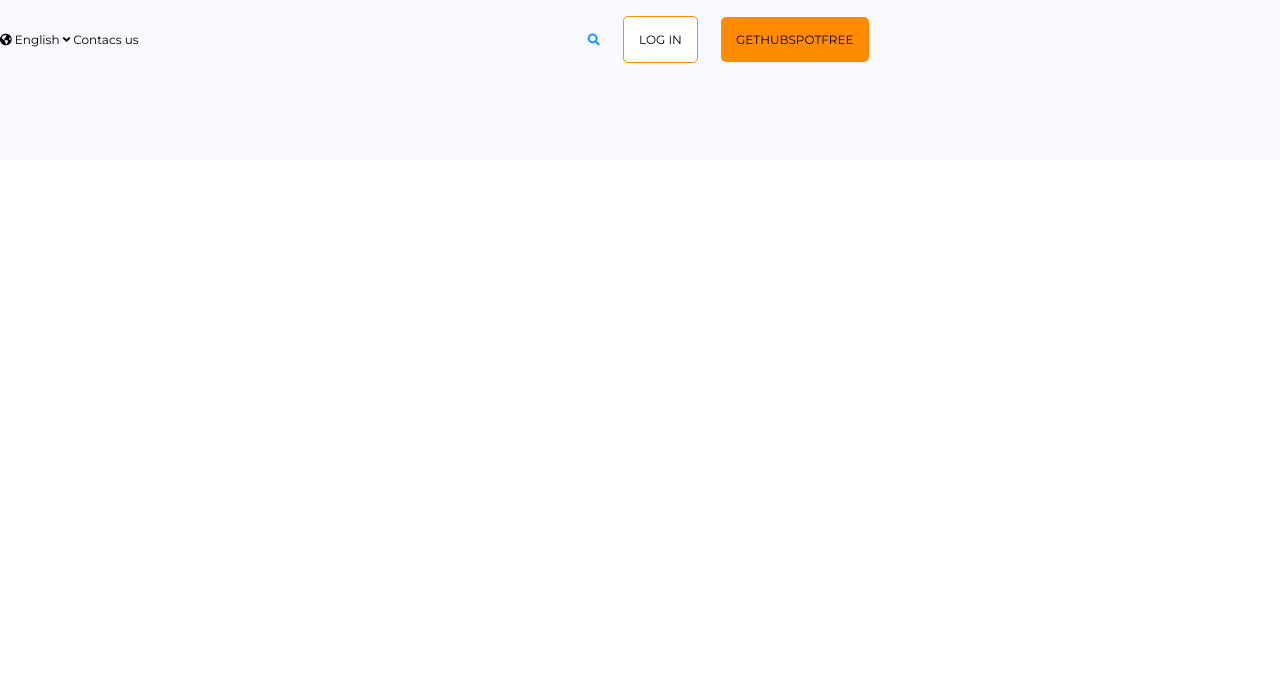
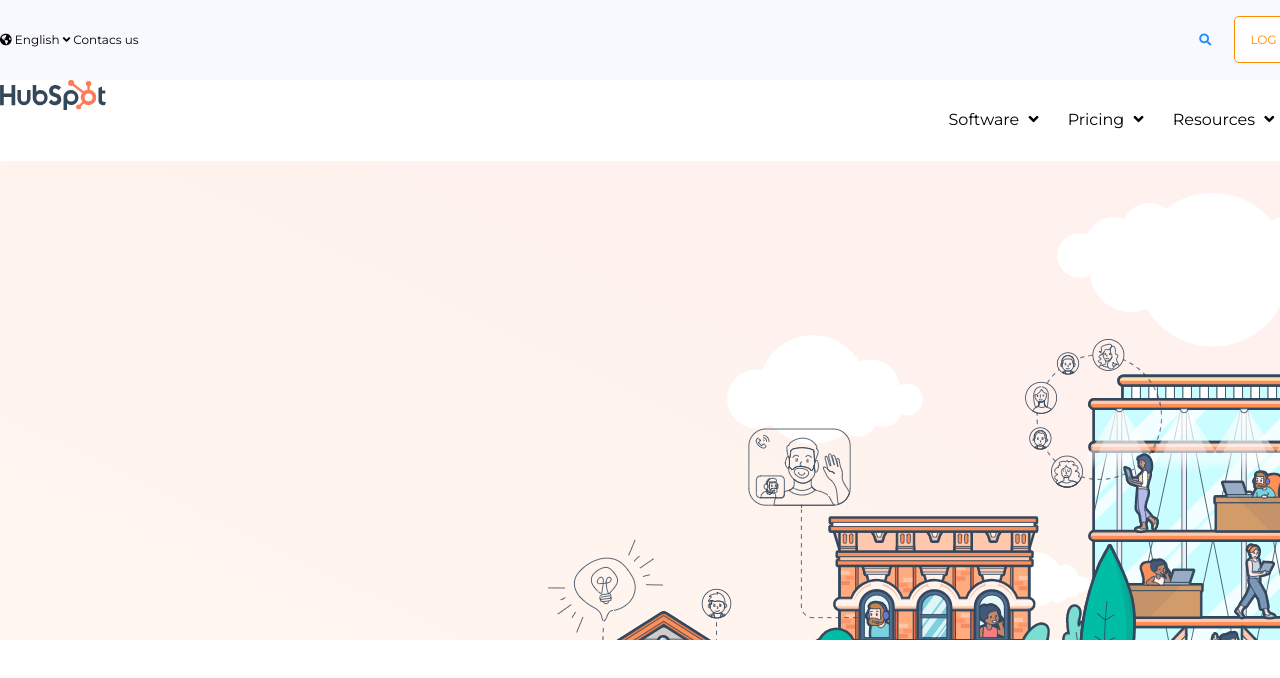
Before and after one commit to EmmanueleLibraro/htmlcss-hubspot, a plain HTML site: page index.html in a window 1280 px wide. Shown: the top 678 px of the page. Drawn offline with Linux system fonts and the light colour scheme.

Commit message:
nav-inizio jumbo

```diff
--- a/css/main.css
+++ b/css/main.css
@@ -48,7 +48,7 @@ h4{
     background-color: #F8F8FF;
 }
 
-.main-header .main.text{
+.main-header .main-text{
     width: 50%;
 }
 
@@ -79,14 +79,38 @@ h4{
 }
 
 /* Bottone-1-2 */
-.btn-1{
+.lista-1 .btn-1 {
     color: #FF8C00;
     border: 1px solid #FF8C00;
     background: #fff;
 }
 
-.btn-2{
+.lista-1 .btn-2{
     color: #fff;
     background: #FF8C00;
     border: transparent;
 }
+
+.main-nav{
+    line-height: 80px;
+}
+
+.main-nav .right-nav{
+    word-spacing: 5px;
+    width: 50%;
+    text-align: right;
+}
+
+.logo-main{
+    width: 50%;
+}
+
+.logo{
+    vertical-align: middle;
+}
+
+.section-background{
+    height: 480px;
+    background-image: url(../img-hubspot/jumbotron.png);
+
+}
--- a/index.html
+++ b/index.html
@@ -18,10 +18,10 @@
     <header class="main-header">
         <div class="container clearfix">
             <div class="main-text text float-left">
-
+                <!-- Barra sinistra -->
                 <i class="fas fa-globe-americas"></i> English <i class="fas fa-angle-down"></i> Contacs us
             </div>
-
+            <!-- Barra destra -->
             <div class="main-right float-left">
                 <ul class="lista-1">
                     <li>
@@ -36,15 +36,57 @@
                 </ul>
             </div>
         </div>
-
-        <div class="container">
-            <div>
-                <img src="./img-hubspot/" alt="">
-            </div>
-        </div>
-
     </header>
 
+    <main>
+        <!-- Sezione-1 -->
+        <section>
+            <div class="container clearfix">
+                <div class="logo-main float-left">
+                    <img class="logo" src="./img-hubspot/logo.svg" alt="logo">
+                </div>
+
+                <nav class="main-nav">
+                    <div class="clearfix">
+                        <div class="right-nav float-left">
+                            <ul class="lista-1">
+                                <li>
+                                    <a href="#">Software <i class="fas fa-angle-down"></i> </a>
+                                </li>
+                                <li>
+                                    <a href="#">Pricing <i class="fas fa-angle-down"></i> </a>
+                                </li>
+                                <li>
+                                    <a href="#">Resources <i class="fas fa-angle-down"></i> </a>
+                                </li>
+                                <li>
+                                    <a href="#">Partners <i class="fas fa-angle-down"></i> </a>
+                                </li>
+                                <li>
+                                    <a href="#">About<i class="fas fa-angle-down"></i> </a>
+                                </li>
+                            </ul>
+                        </div>
+                    </div>
+                </nav>
+            </div>
+        </section>
+
+        <!-- Sezione-2 -->
+        <section class="section-background">
+            <div>
+                <div>
+
+                </div>
+            </div>
+        </section>
+
+
+
+
+
+
+    </main>
 
 
 
```
